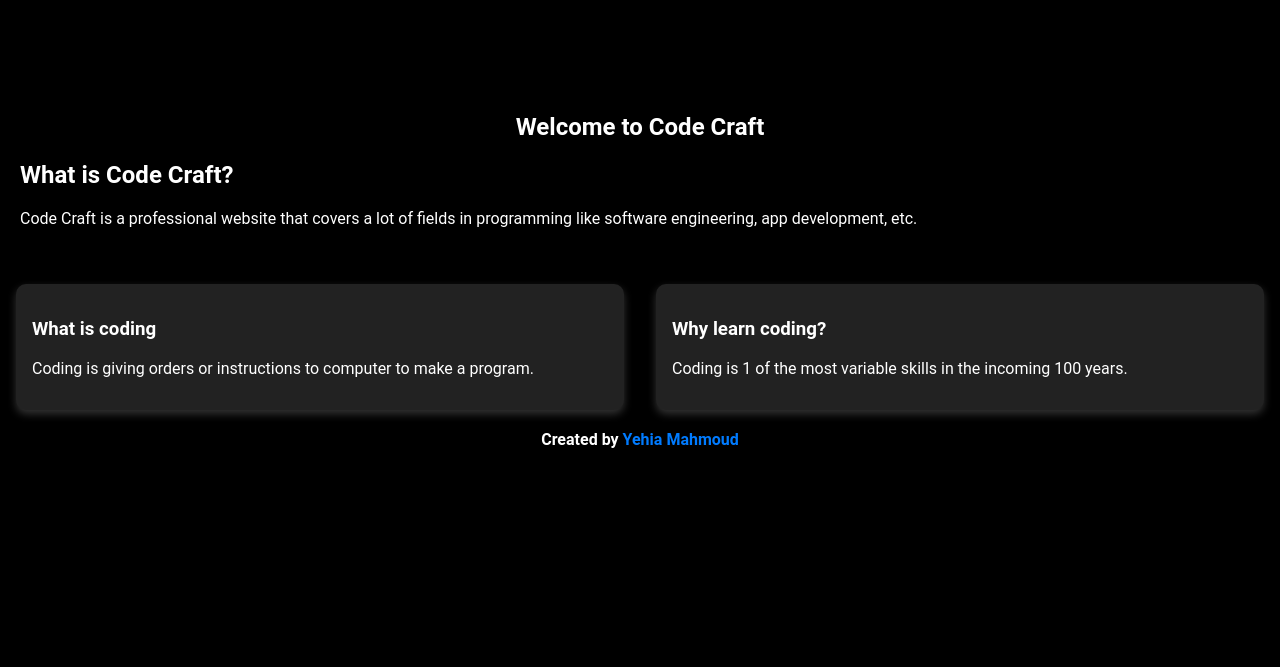
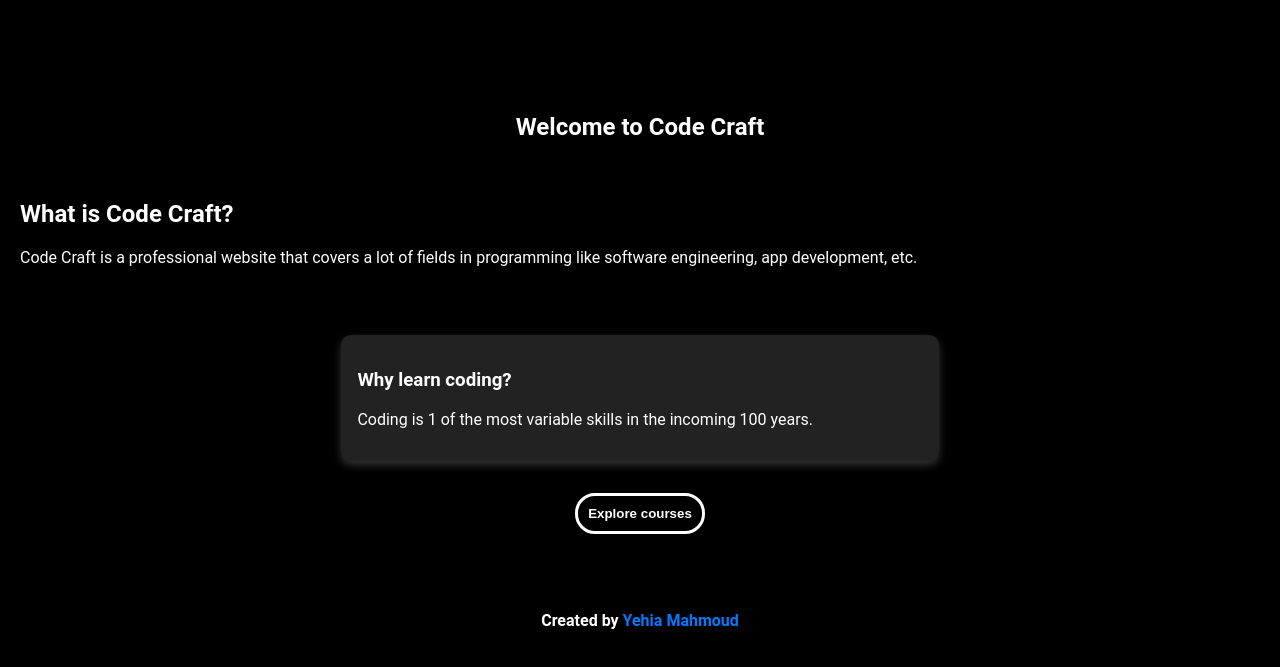
Before and after one commit to fklahkfitiwike/Code-Craft, a plain HTML site: page index.html in a window 1280 px wide. Shown: the part 75-742 px from the top of the page. Drawn offline with Linux system fonts and the light colour scheme.

Commit message:
Update index.html

```diff
--- a/index.html
+++ b/index.html
@@ -23,13 +23,14 @@
         .cards-section {
             display: flex;
             justify-content: space-around;
+            padding: 12px;
             margin: 20px 0;
         }
 
         .card {
             box-shadow: 0 4px 8px 0 rgba(255, 255, 255, 0.2);
             transition: 0.3s;
-            padding: 16px;
+            padding: 16px !important;
             border-radius: 10px;
             background-color: #222;
             width: 45%;
@@ -52,6 +53,15 @@
             padding: 10px 0;
             font-size: 14px;
         }
+        button{
+            padding: 10px;
+            background-color: transparent;
+            border: solid white;
+            border-radius: 20px;
+        }
+        button a{
+            color: white;
+        }
     </style>
 </head>
 <body>
@@ -68,21 +78,26 @@
     </header>
     <main>
         <section id="intro" class="section-padding">
-            <center><h1>Welcome to Code Craft</h1></center>
+            <center><h1 class="welcome">Welcome to Code Craft</h1></center>
+            <br>
             <h2>What is Code Craft?</h2>
             <p>Code Craft is a professional website that covers a lot of fields in programming like software engineering, app development, etc.</p>
         </section>
         <section class="cards-section">
-            <div class="card">
-                <h3>What is coding</h3>
-                <p>Coding is giving orders or instructions to computer to make a program.</p>
-            </div>
+            <!-- <div class="card">
+                <h3>What is coding?</h3>
+                <p>Coding is giving the device an order or instruction to make a project.</p>
+            </div> -->
             <div class="card">
                 <h3>Why learn coding?</h3>
                 <p>Coding is 1 of the most variable skills in the incoming 100 years.</p>
             </div>
         </section>
-        <h4 class="creator-info">Created by <a href="Yehia.html">Yehia Mahmoud</a></h4>
+        <center><button><a href="courses.html"><b>Explore courses</b></a></button></center>
+        <br>
+        <br>
+        <br>
+        <h4 class="creator-info">Created by <a href="Yehia.html"><b>Yehia Mahmoud</b></a></h4>
     </main>
     <script src="scripts.js"></script>
     <script src="security.js"></script>
```
